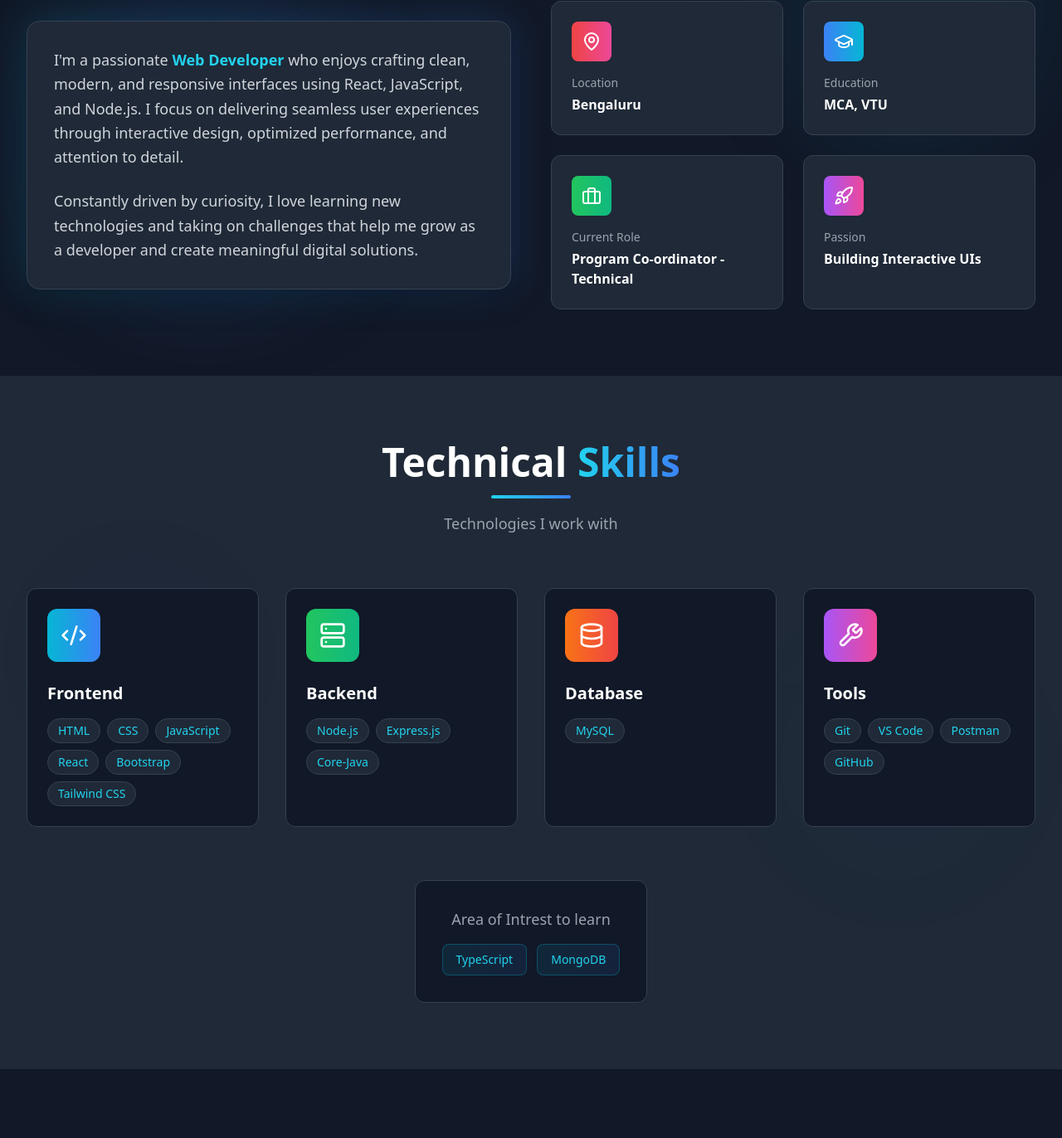
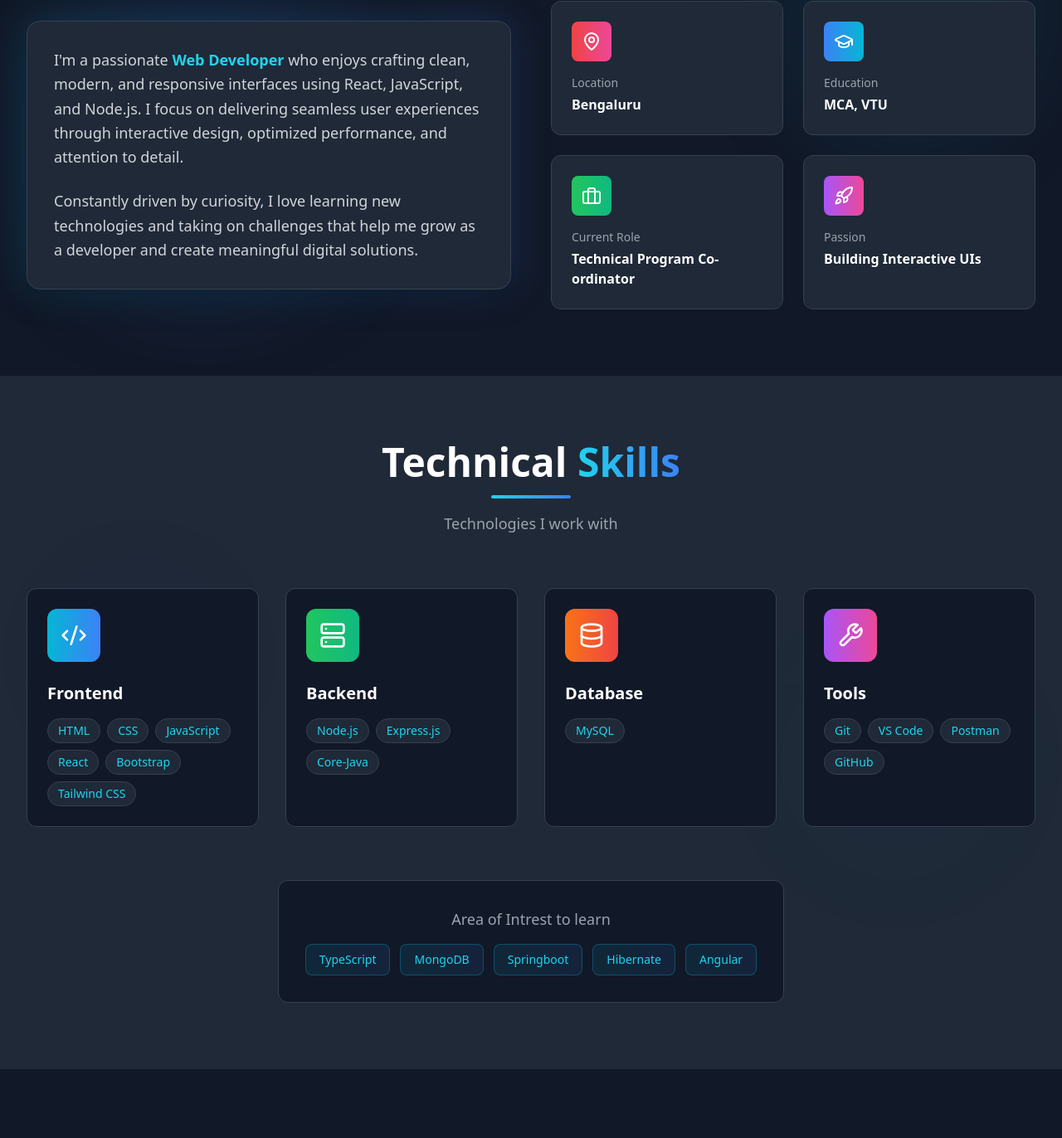
Before and after one commit to AdityaDesh1/Aditya_new_protfolio, a React (Vite) app: page / in a window 1280 px wide. Shown: the part 1099-2471 px from the top of the page at 83% size. Built offline with nearby package versions, Linux system fonts and the light colour scheme.

Commit message:
--Chnaged content in Skills and About us Section

```diff
--- a/src/components/About.tsx
+++ b/src/components/About.tsx
@@ -1,5 +1,6 @@
 import { MapPin, GraduationCap, Briefcase, Rocket } from 'lucide-react';
 import { useScrollAnimation } from '../hooks/useScrollAnimation';
+
 
 const About = () => {
   const { ref: titleRef, isVisible: titleVisible } = useScrollAnimation();
@@ -22,7 +23,7 @@ const About = () => {
     {
       icon: Briefcase,
       label: 'Current Role',
-      value: 'Program Co-ordinator - Technical',
+      value: 'Technical Program Co-ordinator',
       color: 'from-green-500 to-emerald-500',
     },
     {
@@ -34,6 +35,7 @@ const About = () => {
   ];
 
   return (
+    <>
     <section id="about" className="py-20 bg-gray-900 relative overflow-hidden">
       <div className="absolute top-20 right-10 w-72 h-72 bg-cyan-500/10 rounded-full blur-3xl animate-float"></div>
       <div className="absolute bottom-20 left-10 w-96 h-96 bg-blue-500/10 rounded-full blur-3xl animate-float-delayed"></div>
@@ -99,6 +101,7 @@ const About = () => {
         </div>
       </div>
     </section>
+    </>
   );
 };
 
--- a/src/components/Skills.tsx
+++ b/src/components/Skills.tsx
@@ -94,7 +94,7 @@ const Skills = () => {
               Area of Intrest to learn
             </p>
             <div className="flex flex-wrap justify-center gap-3">
-              {['TypeScript', 'MongoDB',].map((tech, index) => (
+              {['TypeScript', 'MongoDB','Springboot','Hibernate','Angular'].map((tech, index) => (
                 <span
                   key={index}
                   className="px-4 py-2 bg-gradient-to-r from-cyan-500/10 to-blue-500/10 text-cyan-400 rounded-lg text-sm border border-cyan-500/30 font-medium hover:scale-110 hover:border-cyan-500 transition-all duration-300"
```
